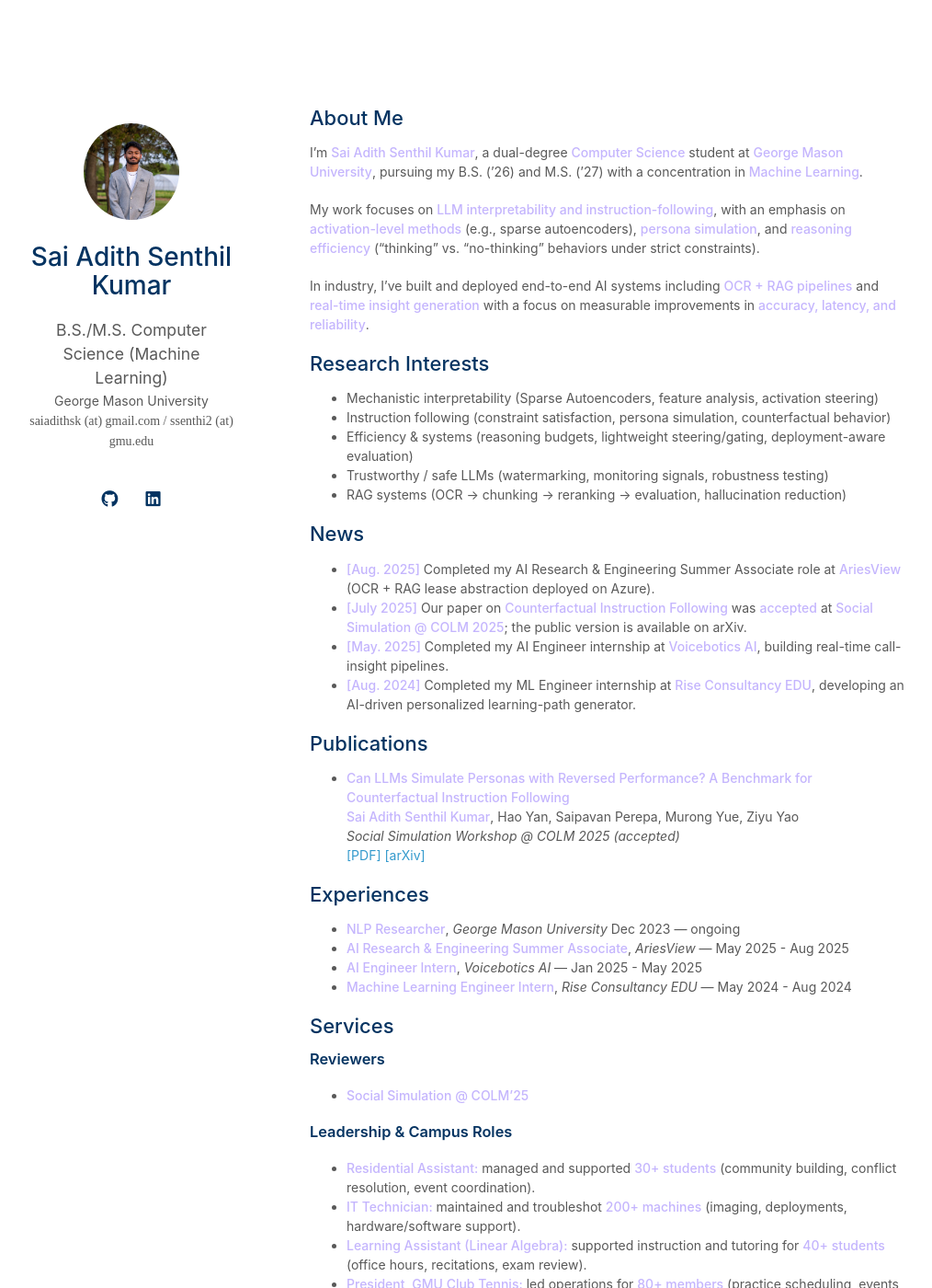
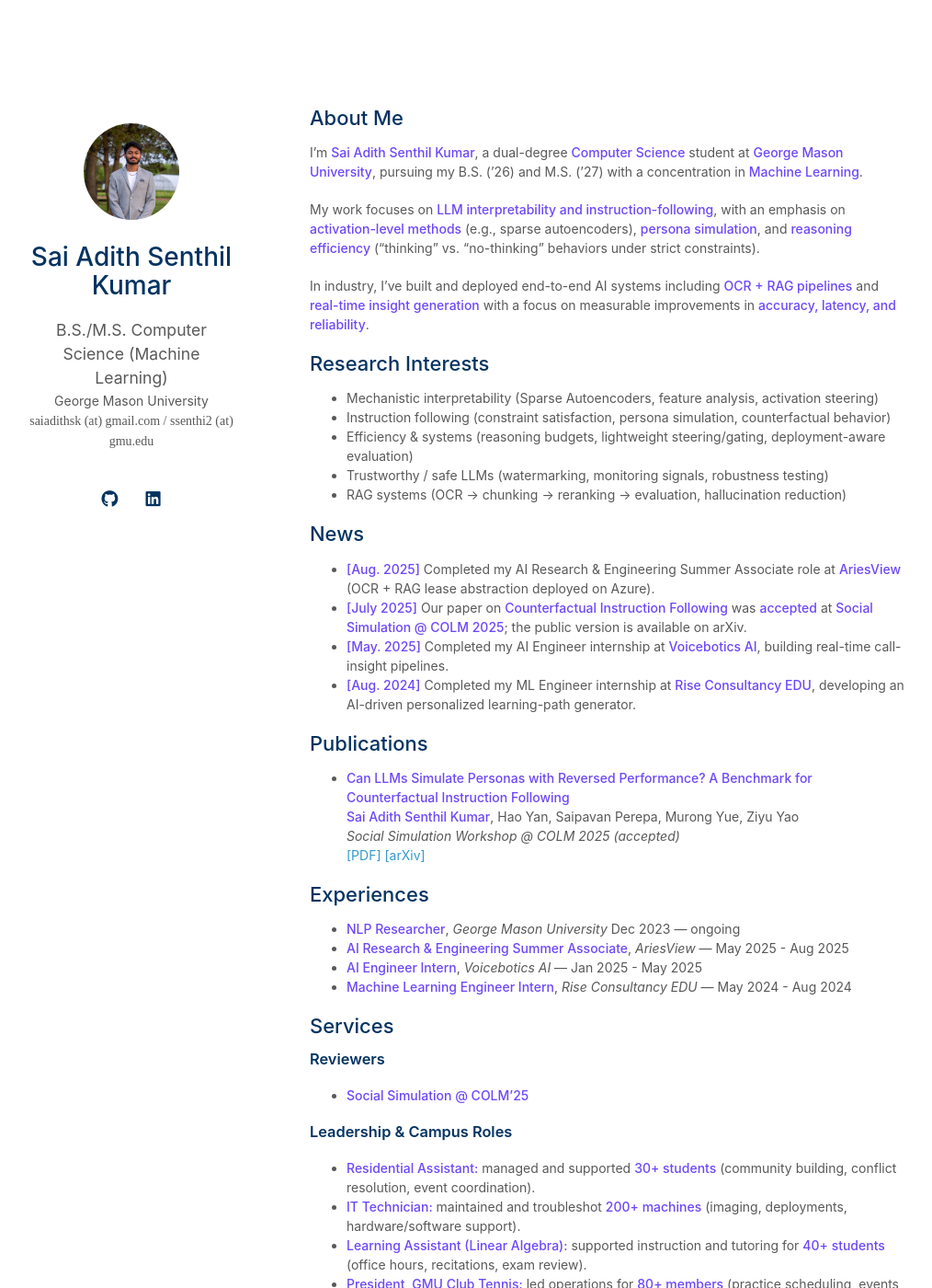
Before and after one commit to SAI-ADITH/SAI-ADITH.github.io, a Jekyll site: the page built from index.md, in a window 1280 px wide and 1400 px high. Shown: the whole window at 92% size, without its empty margins (133-1147 px from the left). Built offline with Jekyll 4.4.1, drawn with Linux system fonts in a browser that asks for light colours; a style sheet for code colours, icons or effects is not loaded; our own code applies the rules of GitHub Pages for plain Markdown files.

Commit message:
Change strong and b text color to dark purple

```diff
--- a/assets/css/style.scss
+++ b/assets/css/style.scss
@@ -4,5 +4,6 @@
 @import "minimal-light";
 
 strong, b {
-  color: #C4B5FD;
+  // color: #C4B5FD; light purple
+  color: #6d48fa;
 }
```
